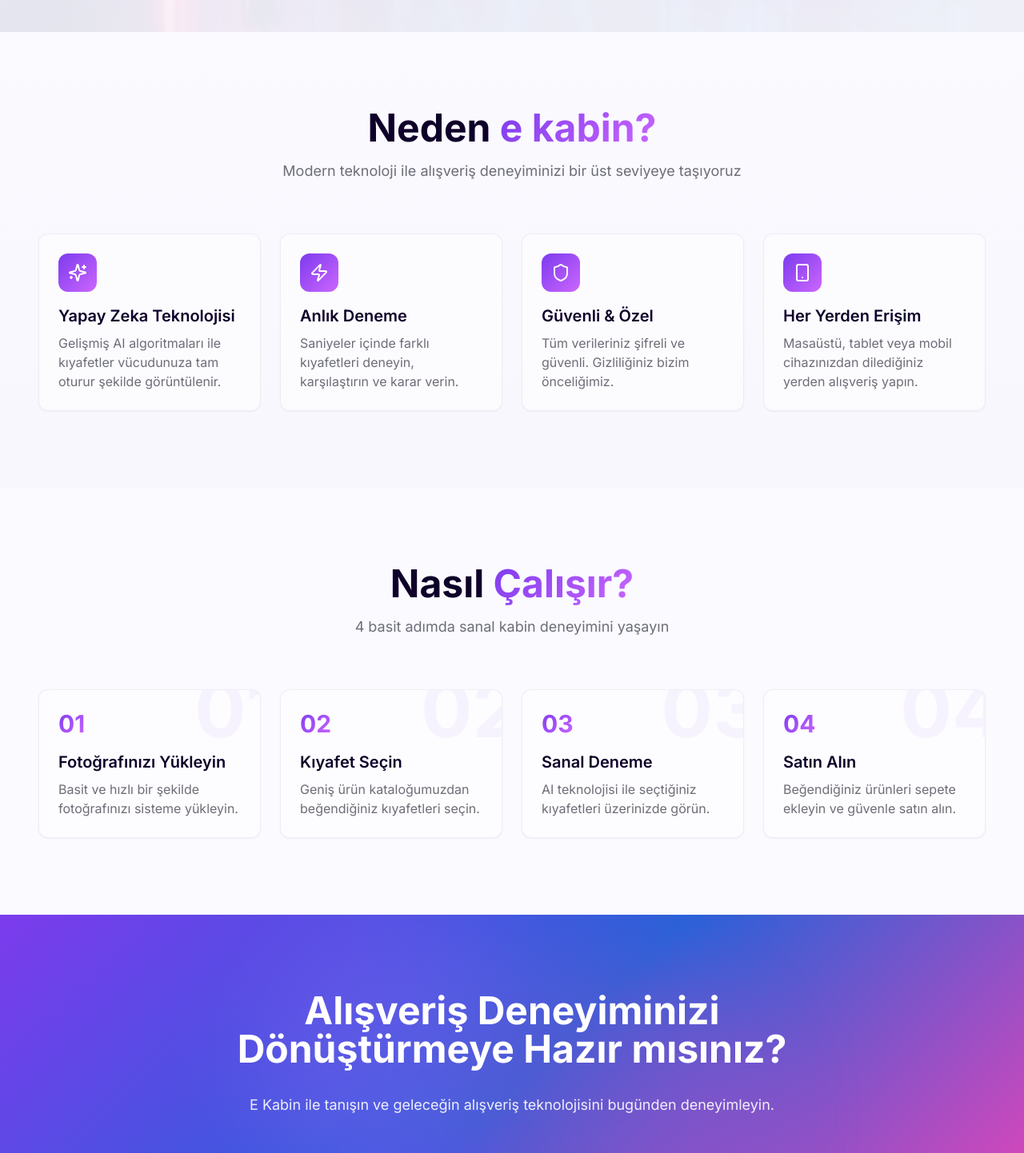
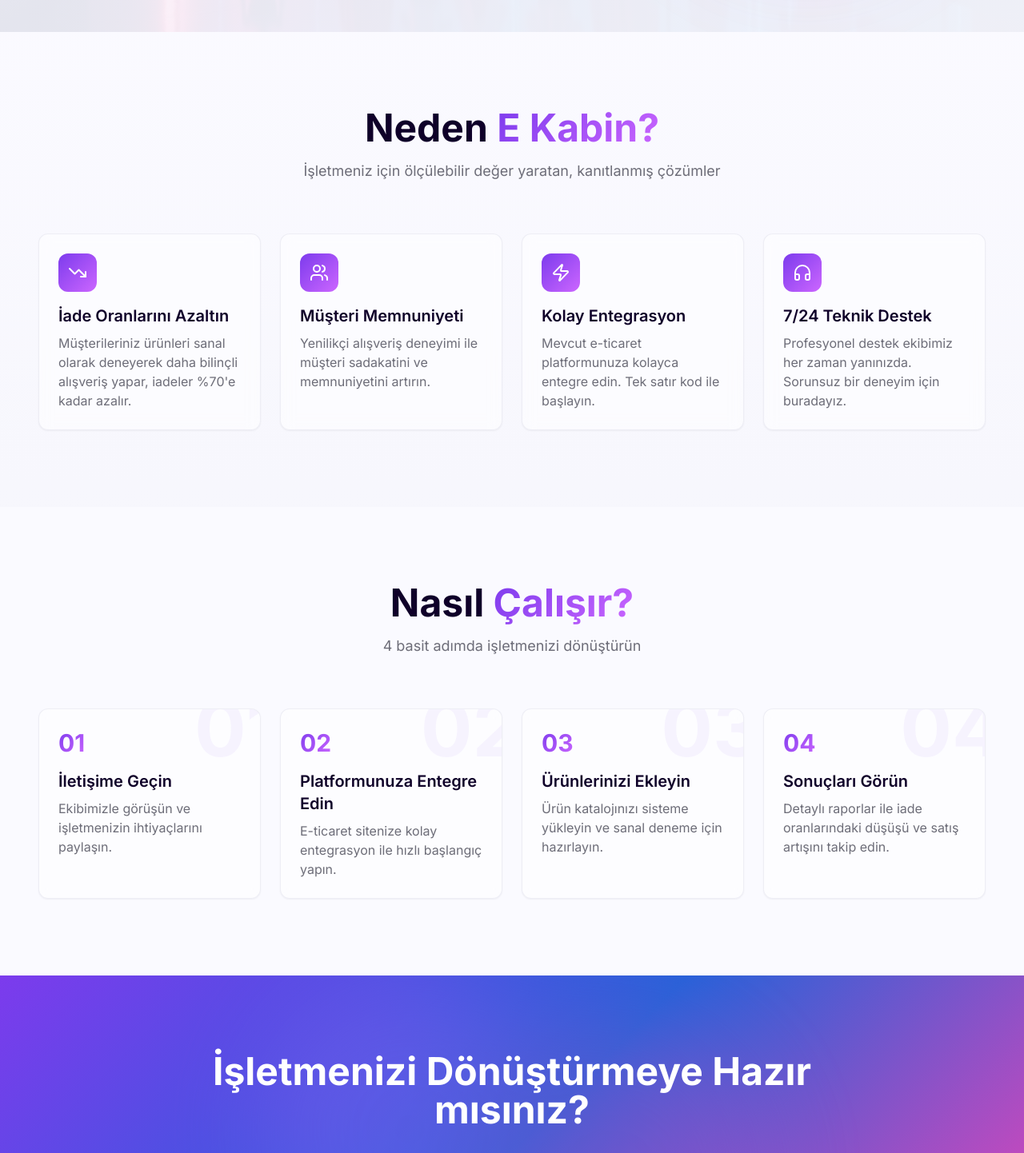
Before and after one commit to mehmetdustu21-cmd/kabin-wonderland-web, a React (Vite) app: page / in a window 1280 px wide. Shown: the part 760-2202 px from the top of the page at 80% size. Built offline with nearby package versions, Linux system fonts and the light colour scheme; the HTML template or start-up script is replaced by a standard one.

Commit message:
Update video link and adjust for B2B SaaS

```diff
--- a/src/components/CTA.tsx
+++ b/src/components/CTA.tsx
@@ -14,10 +14,10 @@ const CTA = () => {
       <div className="container mx-auto relative z-10">
         <div className="max-w-3xl mx-auto text-center space-y-8">
           <h2 className="text-4xl md:text-5xl font-bold text-white">
-            Alışveriş Deneyiminizi Dönüştürmeye Hazır mısınız?
+            İşletmenizi Dönüştürmeye Hazır mısınız?
           </h2>
           <p className="text-lg text-white/90">
-            E Kabin ile tanışın ve geleceğin alışveriş teknolojisini bugünden deneyimleyin.
+            E Kabin ile müşterilerinize benzersiz bir alışveriş deneyimi sunun ve satışlarınızı artırın.
           </p>
           <div className="flex flex-col sm:flex-row gap-4 justify-center items-center pt-4">
             <Button
@@ -41,15 +41,12 @@ const CTA = () => {
                   <ArrowRight className="ml-2 h-5 w-5 group-hover:translate-x-1 transition-transform" />
                 </Button>
               </DialogTrigger>
-              <DialogContent className="sm:max-w-[800px]">
-                <DialogHeader>
-                  <DialogTitle>Demo Video</DialogTitle>
-                </DialogHeader>
-                <div className="aspect-video w-full rounded-lg overflow-hidden">
+              <DialogContent className="sm:max-w-[800px] p-0 overflow-hidden">
+                <div className="aspect-video w-full">
                   <iframe
                     width="100%"
                     height="100%"
-                    src="https://www.youtube.com/embed/8nOxwyAwjjQ"
+                    src="https://www.youtube.com/embed/N-45Kpr6rR8"
                     title="E Kabin Demo"
                     frameBorder="0"
                     allow="accelerometer; autoplay; clipboard-write; encrypted-media; gyroscope; picture-in-picture"
--- a/src/components/Features.tsx
+++ b/src/components/Features.tsx
@@ -1,26 +1,26 @@
 import { Card } from "@/components/ui/card";
-import { Sparkles, Zap, Shield, Smartphone } from "lucide-react";
+import { TrendingDown, Users, Zap, HeadphonesIcon } from "lucide-react";
 
 const features = [
   {
-    icon: Sparkles,
-    title: "Yapay Zeka Teknolojisi",
-    description: "Gelişmiş AI algoritmaları ile kıyafetler vücudunuza tam oturur şekilde görüntülenir.",
+    icon: TrendingDown,
+    title: "İade Oranlarını Azaltın",
+    description: "Müşterileriniz ürünleri sanal olarak deneyerek daha bilinçli alışveriş yapar, iadeler %70'e kadar azalır.",
+  },
+  {
+    icon: Users,
+    title: "Müşteri Memnuniyeti",
+    description: "Yenilikçi alışveriş deneyimi ile müşteri sadakatini ve memnuniyetini artırın.",
   },
   {
     icon: Zap,
-    title: "Anlık Deneme",
-    description: "Saniyeler içinde farklı kıyafetleri deneyin, karşılaştırın ve karar verin.",
+    title: "Kolay Entegrasyon",
+    description: "Mevcut e-ticaret platformunuza kolayca entegre edin. Tek satır kod ile başlayın.",
   },
   {
-    icon: Shield,
-    title: "Güvenli & Özel",
-    description: "Tüm verileriniz şifreli ve güvenli. Gizliliğiniz bizim önceliğimiz.",
-  },
-  {
-    icon: Smartphone,
-    title: "Her Yerden Erişim",
-    description: "Masaüstü, tablet veya mobil cihazınızdan dilediğiniz yerden alışveriş yapın.",
+    icon: HeadphonesIcon,
+    title: "7/24 Teknik Destek",
+    description: "Profesyonel destek ekibimiz her zaman yanınızda. Sorunsuz bir deneyim için buradayız.",
   },
 ];
 
@@ -30,10 +30,10 @@ const Features = () => {
       <div className="container mx-auto">
         <div className="text-center mb-16 space-y-4">
           <h2 className="text-4xl md:text-5xl font-bold">
-            Neden <span className="gradient-text">e kabin?</span>
+            Neden <span className="gradient-text">E Kabin?</span>
           </h2>
           <p className="text-lg text-muted-foreground max-w-2xl mx-auto">
-            Modern teknoloji ile alışveriş deneyiminizi bir üst seviyeye taşıyoruz
+            İşletmeniz için ölçülebilir değer yaratan, kanıtlanmış çözümler
           </p>
         </div>
 
--- a/src/components/Hero.tsx
+++ b/src/components/Hero.tsx
@@ -31,8 +31,8 @@ const Hero = () => {
           </h1>
 
           <p className="text-lg md:text-xl text-muted-foreground max-w-2xl mx-auto">
-            Yapay zeka destekli sanal kabin teknolojisi ile kıyafetlerinizi deneyimleyin.
-            Hızlı, kolay ve güvenli alışveriş artık parmaklarınızın ucunda.
+            E-ticaret mağazanız için yapay zeka destekli sanal kabin teknolojisi.
+            İade oranlarını azaltın, müşteri memnuniyetini artırın.
           </p>
 
           <div className="flex flex-col sm:flex-row gap-4 justify-center items-center pt-4">
@@ -57,15 +57,12 @@ const Hero = () => {
                   <ArrowRight className="ml-2 h-5 w-5" />
                 </Button>
               </DialogTrigger>
-              <DialogContent className="sm:max-w-[800px]">
-                <DialogHeader>
-                  <DialogTitle>Demo Video</DialogTitle>
-                </DialogHeader>
-                <div className="aspect-video w-full rounded-lg overflow-hidden">
+              <DialogContent className="sm:max-w-[800px] p-0 overflow-hidden">
+                <div className="aspect-video w-full">
                   <iframe
                     width="100%"
                     height="100%"
-                    src="https://www.youtube.com/embed/8nOxwyAwjjQ"
+                    src="https://www.youtube.com/embed/N-45Kpr6rR8"
                     title="E Kabin Demo"
                     frameBorder="0"
                     allow="accelerometer; autoplay; clipboard-write; encrypted-media; gyroscope; picture-in-picture"
--- a/src/components/HowItWorks.tsx
+++ b/src/components/HowItWorks.tsx
@@ -3,23 +3,23 @@ import { Card } from "@/components/ui/card";
 const steps = [
   {
     number: "01",
-    title: "Fotoğrafınızı Yükleyin",
-    description: "Basit ve hızlı bir şekilde fotoğrafınızı sisteme yükleyin.",
+    title: "İletişime Geçin",
+    description: "Ekibimizle görüşün ve işletmenizin ihtiyaçlarını paylaşın.",
   },
   {
     number: "02",
-    title: "Kıyafet Seçin",
-    description: "Geniş ürün kataloğumuzdan beğendiğiniz kıyafetleri seçin.",
+    title: "Platformunuza Entegre Edin",
+    description: "E-ticaret sitenize kolay entegrasyon ile hızlı başlangıç yapın.",
   },
   {
     number: "03",
-    title: "Sanal Deneme",
-    description: "AI teknolojisi ile seçtiğiniz kıyafetleri üzerinizde görün.",
+    title: "Ürünlerinizi Ekleyin",
+    description: "Ürün katalojınızı sisteme yükleyin ve sanal deneme için hazırlayın.",
   },
   {
     number: "04",
-    title: "Satın Alın",
-    description: "Beğendiğiniz ürünleri sepete ekleyin ve güvenle satın alın.",
+    title: "Sonuçları Görün",
+    description: "Detaylı raporlar ile iade oranlarındaki düşüşü ve satış artışını takip edin.",
   },
 ];
 
@@ -32,7 +32,7 @@ const HowItWorks = () => {
             Nasıl <span className="gradient-text">Çalışır?</span>
           </h2>
           <p className="text-lg text-muted-foreground max-w-2xl mx-auto">
-            4 basit adımda sanal kabin deneyimini yaşayın
+            4 basit adımda işletmenizi dönüştürün
           </p>
         </div>
 
```
